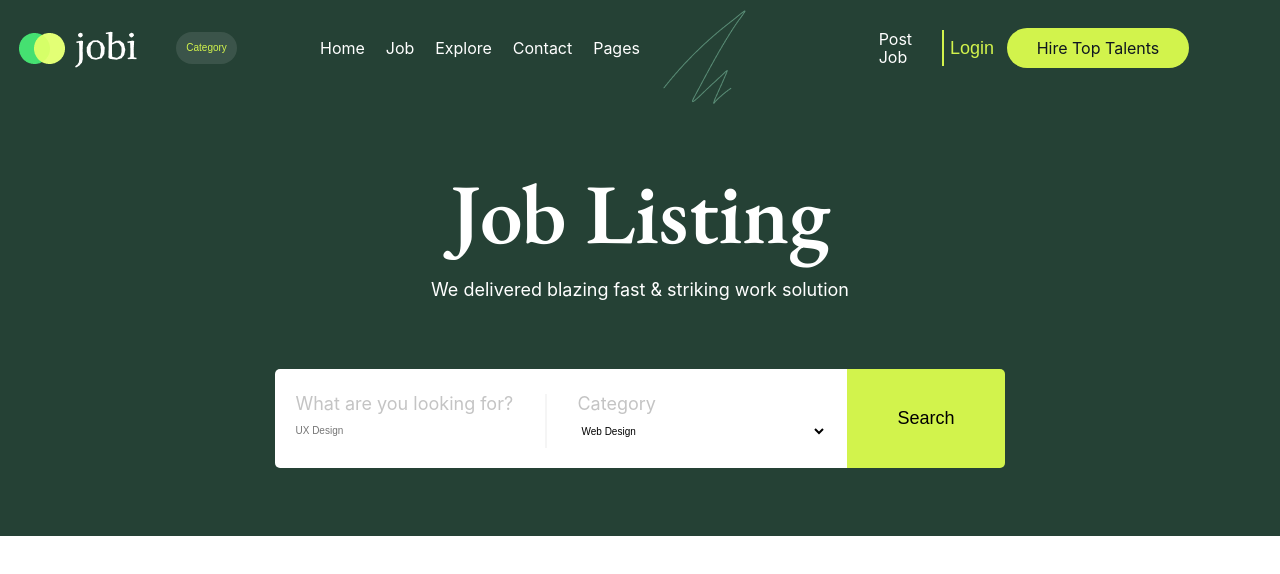
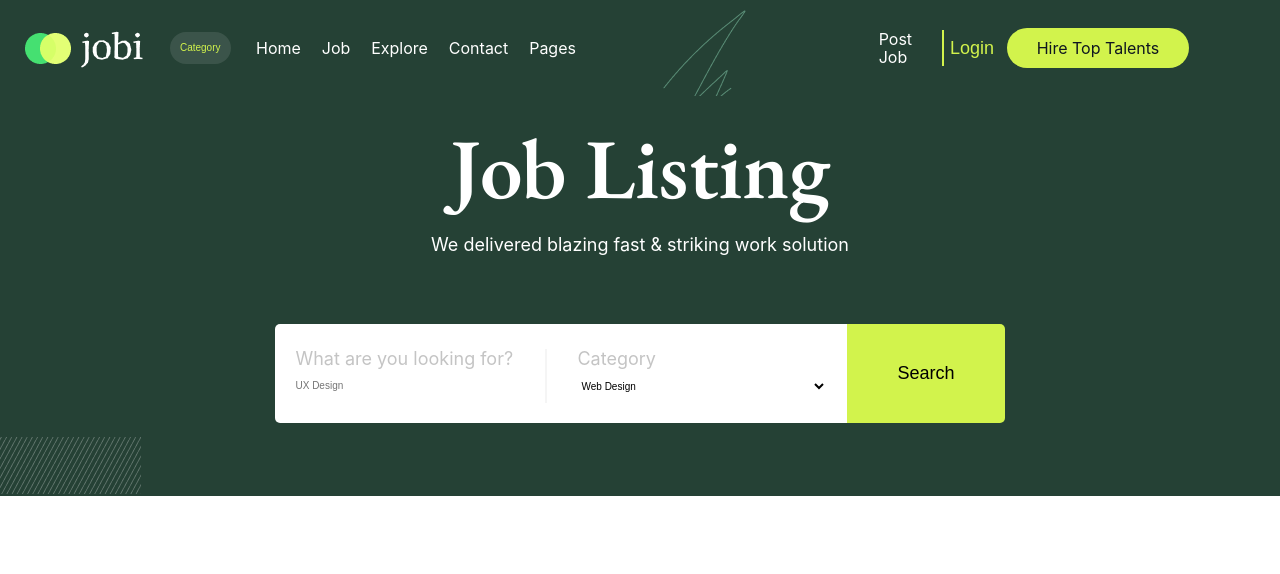
Before and after one commit to rselvasoyak/jobi, a JavaScript app: page /jobLists in a window 1280 px wide. Shown: the top 574 px of the page. Built offline with nearby package versions, Linux system fonts and the light colour scheme; the HTML template or start-up script is replaced by a standard one.

Commit message:
working on header and nav

```diff
--- a/src/Components/SecondaryHeader.js
+++ b/src/Components/SecondaryHeader.js
@@ -1,3 +1,5 @@
+import bigDrawing from "../partials/assets/mvpAssets/Bg Shape.png"
+
 const SecondaryHeader = () => {
     return (
         <>
@@ -29,6 +31,9 @@ const SecondaryHeader = () => {
                     search
                 </button>
             </div>
+            <div className="designMiniIcon">
+                <img src={bigDrawing} alt=""></img>
+            </div>
         </header>
         </>
     )
--- a/src/partials/components/_secondaryHeader.scss
+++ b/src/partials/components/_secondaryHeader.scss
@@ -7,7 +7,9 @@
     flex-direction: column;
     justify-content: center;
     align-items: center;
-    height: 55vh;
+    height: 50vh;
+    position: relative;
+    padding-bottom: 5rem;
     h1{
         margin: 0;
         color: $whiteFont;
@@ -61,4 +63,9 @@
             border-bottom-right-radius: 5px;
         }
     }
+    .designMiniIcon{
+        position: absolute;
+        bottom: 0;
+        left: 0;
+    }
 }
--- a/src/partials/components/secondaryNav.scss
+++ b/src/partials/components/secondaryNav.scss
@@ -9,16 +9,15 @@
     border-bottom: none;
     .secNavLeft{
         display: flex;
-        justify-content: space-between;
+        // justify-content: space-between;
         align-items: center;
         // border: 2px solid palevioletred;
         width: 50%;
         .navLeftContent{
             display: flex;
-            justify-content: space-around;
+            justify-content: space-evenly;
             // border: 2px solid red;
             width: 40%;
-            margin-right: 5%;
             .buttonCont{
                 margin: auto 0;
             }
```
